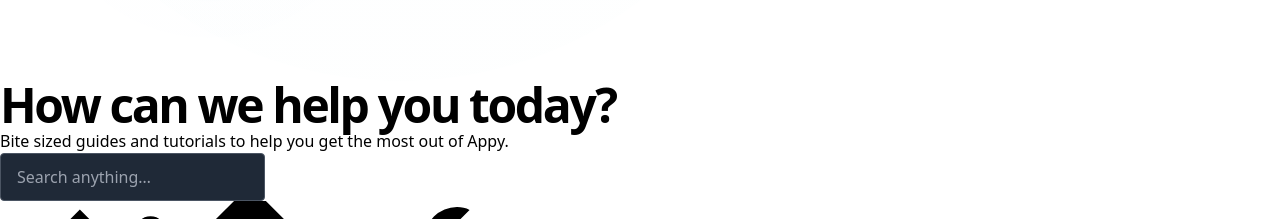
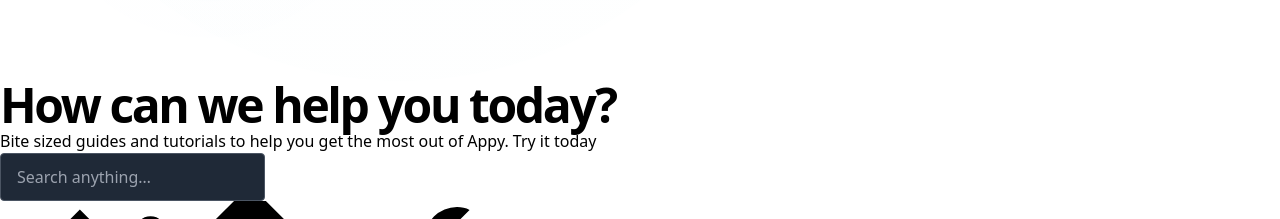
Before and after one commit to juanserna8/bake-n-chews, a React (Vite) app: page /help in a window 1280 px wide. Shown: the part 2440-2659 px from the top of the page. Built offline with nearby package versions, Linux system fonts and the light colour scheme.

Commit message:
Adding Try it today in HeroHelp component to check if it would be rendered in netlify

```diff
--- a/src/partials/HeroHelp.jsx
+++ b/src/partials/HeroHelp.jsx
@@ -10,7 +10,7 @@
         <div className="pt-32 pb-12 md:pt-40 md:pb-20">
           <div className="max-w-3xl mx-auto text-center">
             <h1 className="h1 font-red-hat-display mb-4" data-aos="fade-down">How can we help you today?</h1>
-            <p className="text-xl text-gray-600 dark:text-gray-400" data-aos="fade-down" data-aos-delay="150">Bite sized guides and tutorials to help you get the most out of Appy.</p>
+            <p className="text-xl text-gray-600 dark:text-gray-400" data-aos="fade-down" data-aos-delay="150">Bite sized guides and tutorials to help you get the most out of Appy. Try it today</p>
             <div className="max-w-2xl mx-auto md:px-4">
               <form className="relative flex items-center mt-8" data-aos="fade-down" data-aos-delay="300">
                 <input type="search" className="form-input w-full pl-12" placeholder="Search anything…" aria-label="Search anything" />
```
